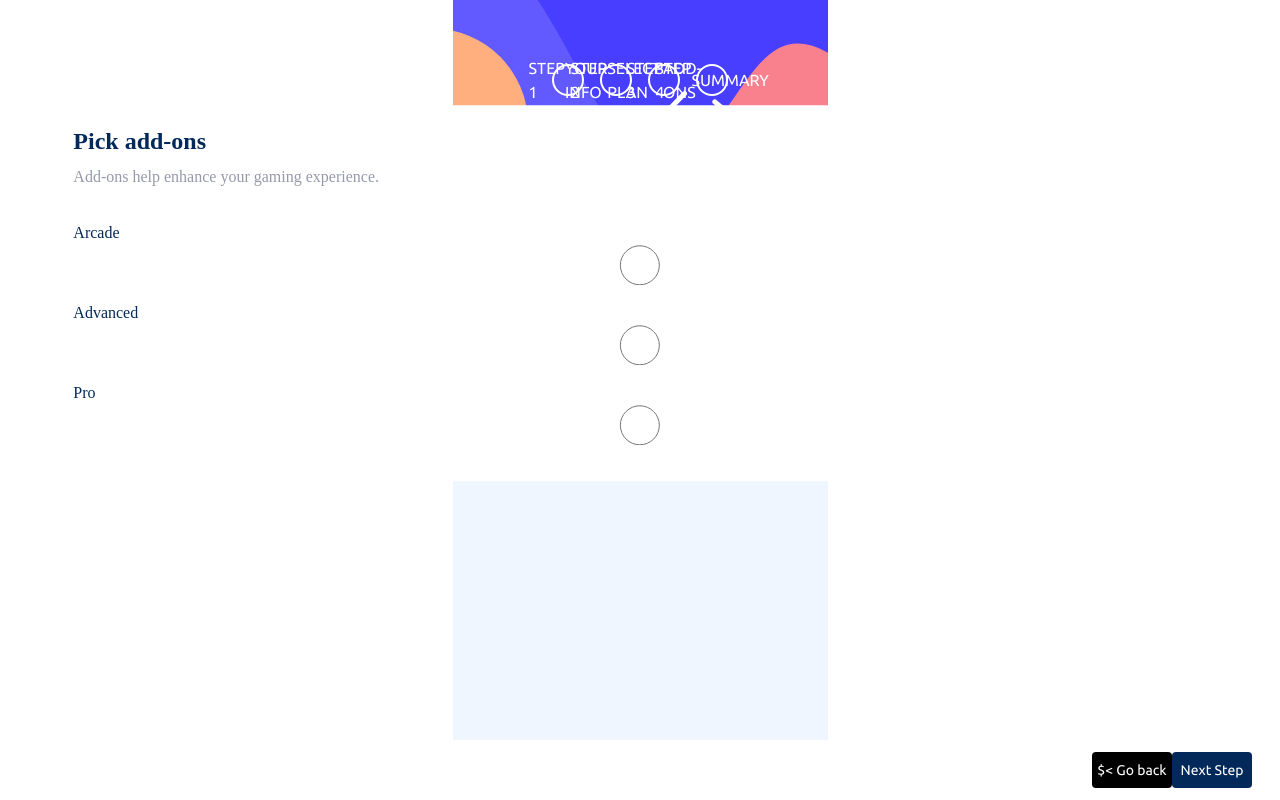
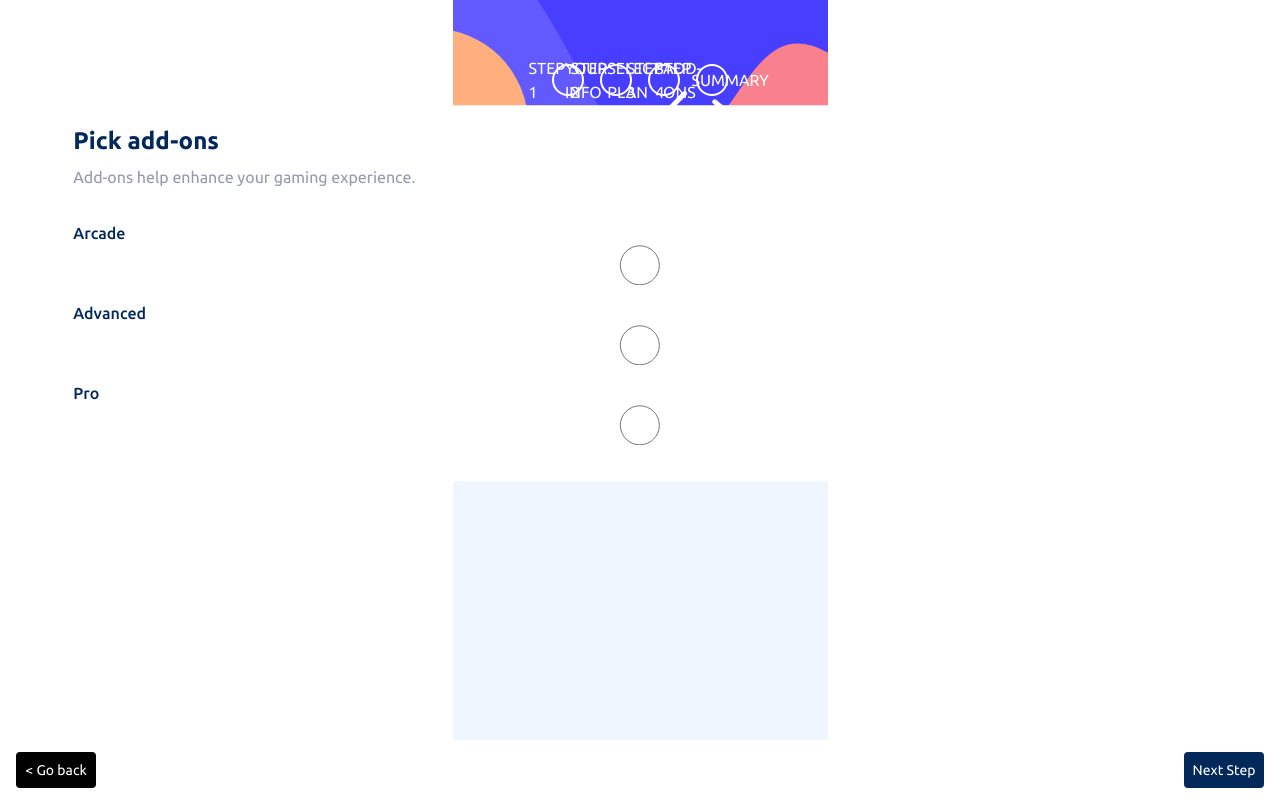
Before and after one commit to RicardoAymay/multi-part-form, a Next.js app: page / in a window 1280 px wide. Both pictures are taken after a click on the button "Next Step". Built offline with nearby package versions, Linux system fonts and the light colour scheme.

Commit message:
font corrected, changed main structure tree and added step foward and back correctly

```diff
--- a/src/app/layout.tsx
+++ b/src/app/layout.tsx
@@ -1,5 +1,12 @@
 import './globals.css'
 
+import { Ubuntu } from 'next/font/google';
+
+export const ubuntu = Ubuntu({
+  weight: ["400", "500", "700"],
+  subsets: ["latin", "cyrillic", "greek"],
+  variable: "--font-ubuntu",
+});
 
 
 export default function RootLayout({
@@ -8,8 +15,8 @@ export default function RootLayout({
   children: React.ReactNode
 }) {
   return (
-    <html lang="en">
-      <body className='flex flex-col max-w-screen min-h-screen font-'>{children}</body>
+    <html lang="en" className={`${ubuntu.variable} font-sans`}>
+      <body className='flex flex-col max-w-screen min-h-screen'>{children}</body>
     </html>
   )
 }
--- a/src/app/page.tsx
+++ b/src/app/page.tsx
@@ -1,20 +1,13 @@
 "use client"
 import { MainProvider } from "../contexts/MainContext";
 import Main from "../components/Main";
-import { Ubuntu } from "next/font/google";
 
-export const ubuntu = Ubuntu({
-  weight: ["400", "500", "700"],
-  subsets: ["latin", "cyrillic", "greek"],
-  variable: "--font-ubuntu",
-});
 export default function Home() {
 
   return (
 
-      <MainProvider>
+    <MainProvider>
        <Main/>
-      </MainProvider>
-
+    </MainProvider>
   );
 }
--- a/src/components/Footer.tsx
+++ b/src/components/Footer.tsx
@@ -1,4 +1,4 @@
-import { ubuntu } from "@/app/page";
+
 import React, { useContext } from "react";
 import { MainContext } from "../contexts/MainContext";
 
@@ -6,42 +6,44 @@ const Footer = () => {
   const { step, setStep, checkStep } = useContext(MainContext);
   let formNumber = (step: number) => {
     if (step) {
-      console.log(`form${step}`)
       return `form${step}`;
     }
   };
 
   const formStepChange = (ev:React.MouseEvent) => {
     ev.preventDefault()
-    console.log(step)
-    if (step < 4){
+    let text = ev.target.innerText
+    console.log(text)
+    if (step < 4 && text === "Next Step"){
      setStep(step + 1);
+    }
+    if(step > 1 && text === `< Go back`){
+      setStep(step - 1)
     }
     checkStep()
   };
   return step === 1 ? (
     <footer
-      className={`${ubuntu.variable} font-sans text-sm flex w-full h-[60px] bg-white items-center justify-end pr-7`}
+      className={`text-sm flex w-full h-[60px] bg-white items-center justify-end pr-4`}
     >
       <button
         type="submit"
         onClick={formStepChange}
         className="h-9 w-[80px] bg-primary-MarineBlue text-white rounded-[4px] flex items-center justify-center"
       >
-        Next Step
+       <p>Next Step</p>
       </button>
     </footer>
   ) : (
     <footer
-      className={`${ubuntu.variable} font-sans text-sm flex w-full h-[60px] bg-white items-center justify-end pr-7`}
+      className={`text-sm flex w-full h-[60px] bg-white items-center justify-end pr-4 pl-4`}
     >
+      <div className="flex w-full h-full items-center justify-between">
       <button
         form={formNumber(step)}
         type="button"
-        className="h-9 w-[80px] bg-black text-white rounded-[4px] flex items-center justify-center"
-      >
-        {" "}
-        ${"<"} Go back
+        onClick={formStepChange}
+        className="h-9 w-[80px] bg-black text-white rounded-[4px] flex items-center justify-center">{"<"} Go back
       </button>
       <button
         type="submit"
@@ -50,6 +52,7 @@ const Footer = () => {
       >
         Next Step
       </button>
+      </div>
 
     </footer>
   );
--- a/src/components/Main.tsx
+++ b/src/components/Main.tsx
@@ -4,33 +4,34 @@ import React, { useContext } from 'react'
 import FormStep1 from './FormStep1';
 import Steps from './Steps';
 import Footer from './Footer';
-import { ubuntu } from '@/app/page';
+
 import bgSidebarDesktop from "../assets/images/bg-sidebar-mobile.svg";
 import FormStep2 from '@/components/FormStep2';
 
 
 
+
 const Main = () => {
     const { step } = useContext(MainContext);
-    console.log(step);
+
     let renderStep = () => {
       if (step === 1) {
         return <FormStep1 />;
       }
       if (step === 2){
-        return <FormStep2/>
+        return <FormStep2 />
       }
     };
   return (
     <>
     <main
-    className={`${ubuntu.variable} font-sans max-w-[1440px] min-w-[375px] flex flex-col flex-1 mr-auto ml-auto mt-0 bg-neutral-Magnolia`}
+    className={`max-w-[1440px] min-w-[375px] flex flex-col flex-1 mr-auto ml-auto mt-0 bg-neutral-Magnolia`}
   >
     <div
       style={{ backgroundImage: `url(${bgSidebarDesktop.src})` }}
       className="w-full flex h-1/4 bg-cover"
     >
-      <Steps />
+    <Steps />
     </div>
   </main>
   {renderStep()}
```
